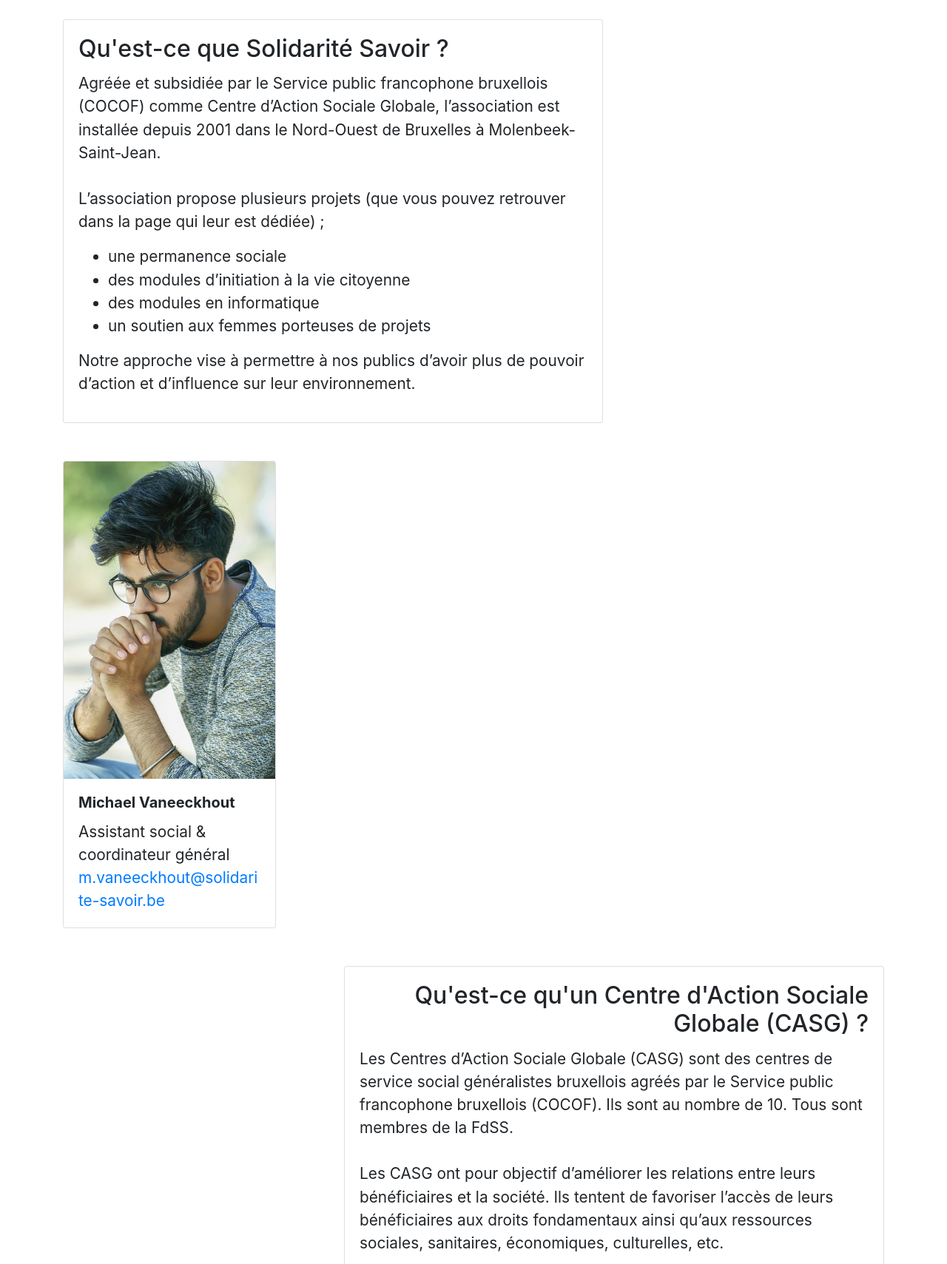
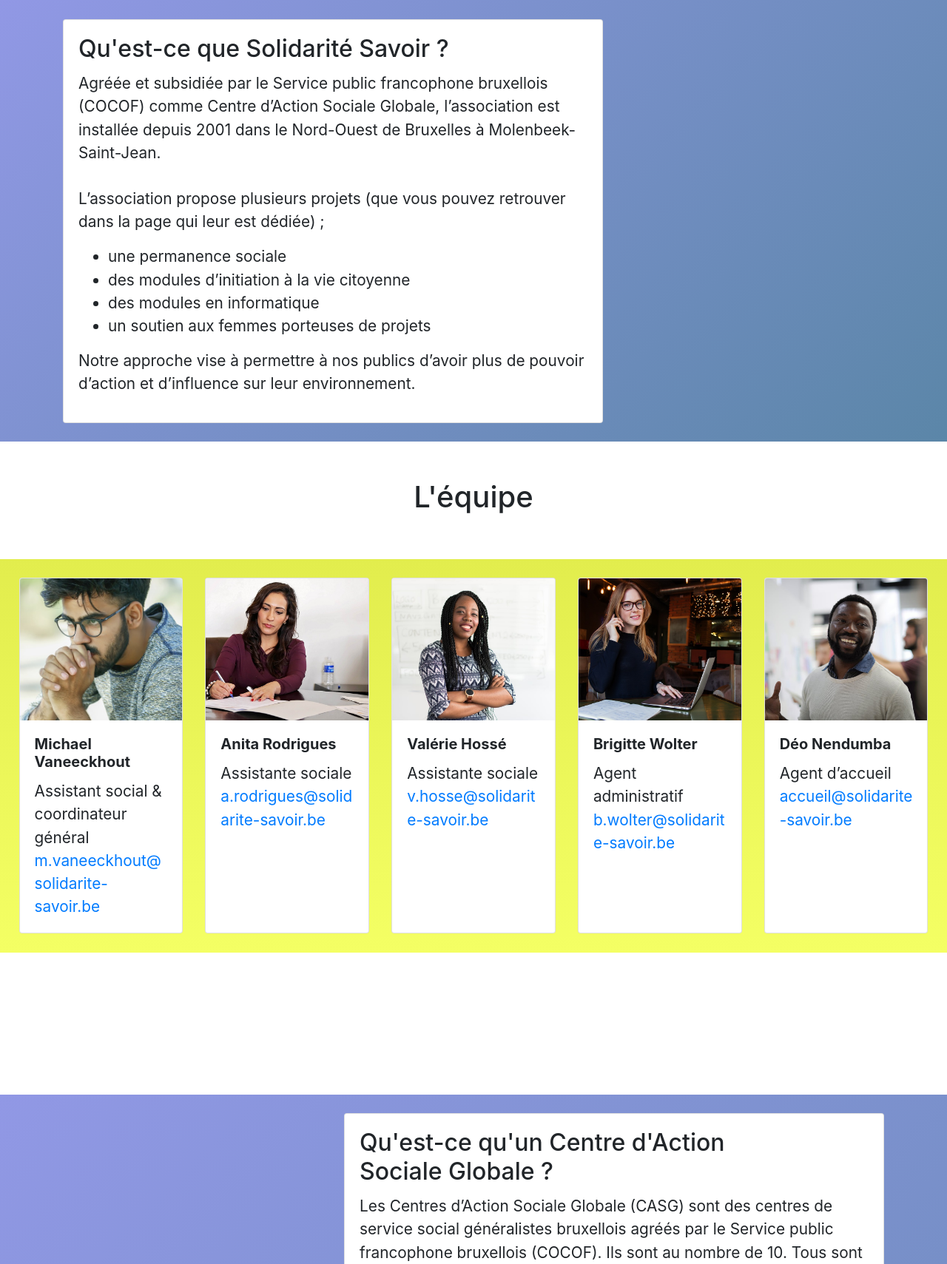
Before and after one commit to RomainVandevoorde/multipage-website-in-php, a PHP site: page / in a window 1280 px wide. Shown: the part 243-1952 px from the top of the page at 74% size. Run offline with PHP 8.4, Linux system fonts and the light colour scheme.

Commit message:
IndexEnd+ProjetsPage

```diff
--- a/assets/style/style.css
+++ b/assets/style/style.css
@@ -22,23 +22,48 @@ body {
 
 .blueBack {
   background-image: -moz-linear-gradient(135deg, #5b86a8, #9198e5);
+  background-image: -webkit-linear-gradient(135deg, #5b86a8, #9198e5);
 }
 
-#card1 {
-
+.yellowBack {
+  background-image: -moz-linear-gradient(#e2ed4d, #f4ff64);
+  background-image: -webkit-linear-gradient(#e2ed4d, #f4ff64);
 }
 
-.teamCard {
-  width: 18rem;
+.divTitle {
+  padding-top: 4%;
+  padding-bottom: 4%;
 }
 
 .card-img-top {
-  width: content;
-  height: auto;
+    width: 100%;
+    height: 15vw;
+    object-fit: cover;
 }
 
-/* .card {
-  border: 0px;
+#teamDeck {
+  padding: 2%;
   background-image: -moz-linear-gradient(#e2ed4d, #f4ff64);
   background-image: -webkit-linear-gradient(#e2ed4d, #f4ff64);
-} */
+}
+
+#teamDiv {
+ padding-bottom: 15%;
+}
+
+.projetsTitle {
+  border-left: solid #5b86a8 4px;
+  margin-left: 10%;
+  margin-top: 4%;
+  margin-bottom: 4%;
+  padding: 0.5rem;
+}
+
+.projetsCard {
+  border: none;
+}
+
+#PermSoc {
+  width: 100%;
+  padding: none;
+}
--- a/index.php
+++ b/index.php
@@ -4,7 +4,7 @@ require __DIR__.'/templates/header.php';
 
 ?>
 
-<!-- 1ère Card --------------------------------------------------------------------------------------------------------->
+<!-- 1 Card-Acceuil : besoin d'une illustration à sa droite-->
 
 <div class="blueBack">
   <div class="container">
@@ -29,25 +29,50 @@ require __DIR__.'/templates/header.php';
   </div>
 </div>
 
-<!-- 2ème Card --------------------------------------------------------------------------------------------------------->
+<!-- 2 Card-Deck-Equipe : Problème de scroll-bar horizontale & not responsive-->
 
-<!-- EQUIPE -->
-<div class="">
-  <div class="container">
-    <div class="row">
-      <div class="col-sm-4 col-md-4 col-lg-2 col-xl-2">
-        <div class="card teamCard">
-          <img class="card-img-top mx-auto" src="assets/img/man-port1.jpg" alt="Card image cap">
-          <div class="card-body">
-            <h5 class="card-title"><b>Michael Vaneeckhout</b></h5>
-            <p class="card-text">Assistant social & coordinateur général</br><a href="mailto:m.vaneeckhout@solidarite-savoir.be">m.vaneeckhout@solidarite-savoir.be</a></p>
-          </div>
+<div id="teamDiv">
+  <h1 class="divTitle text-center">L'équipe</h1>
+  <div class="card-deck" id="teamDeck">
+    <div class="card">
+      <img class="card-img-top mx-auto" src="assets/img/man-port1.jpg" alt="Card image cap">
+      <div class="card-body">
+        <h5 class="card-title"><b>Michael Vaneeckhout</b></h5>
+        <p class="card-text">Assistant social & coordinateur général</br><a href="mailto:m.vaneeckhout@solidarite-savoir.be">m.vaneeckhout@solidarite-savoir.be</a></p>
+      </div>
+    </div>
+    <div class="card">
+      <img class="card-img-top mx-auto" src="assets/img/woman-port1.jpg" alt="Card image cap">
+      <div class="card-body">
+        <h5 class="card-title"><b>Anita Rodrigues</b></h5>
+        <p class="card-text">Assistante sociale</br><a href="mailto:a.rodrigues@solidarite-savoir.be">a.rodrigues@solidarite-savoir.be</a></p>
+      </div>
+    </div>
+    <div class="card">
+      <img class="card-img-top mx-auto" src="assets/img/woman-port3.jpeg" alt="Card image cap">
+      <div class="card-body">
+        <h5 class="card-title"><b>Valérie Hossé</b></h5>
+        <p class="card-text">Assistante sociale</br><a href="mailto:v.hosse@solidarite-savoir.be">v.hosse@solidarite-savoir.be</a></p>
+      </div>
+    </div>
+    <div class="card">
+      <img class="card-img-top mx-auto" src="assets/img/woman-port2.jpg" alt="Card image cap">
+      <div class="card-body">
+        <h5 class="card-title"><b>Brigitte Wolter</b></h5>
+        <p class="card-text">Agent administratif</br><a href="mailto:b.wolter@solidarite-savoir.be">b.wolter@solidarite-savoir.be</a></p>
+      </div>
+    </div>
+    <div class="card">
+      <img class="card-img-top mx-auto" src="assets/img/man-port2.jpg" alt="Card image cap">
+      <div class="card-body">
+        <h5 class="card-title"><b>Déo Nendumba</b></h5>
+        <p class="card-text">Agent d’accueil</br><a href="mailto:accueil@solidarite-savoir.be">accueil@solidarite-savoir.be</a></p>
       </div>
     </div>
   </div>
 </div>
 
-<!-- 3éme Card --------------------------------------------------------------------------------------------------------->
+<!-- 3 Card-CASG : à cacher-->
 
 <div class="blueBack">
 <div class="container">
@@ -55,7 +80,7 @@ require __DIR__.'/templates/header.php';
       <div class="col-sm-12 col-md-12 col-lg-8 col-xl-8 offset-lg-4 offset-xl-4">
           <div class="card">
           <div class="card-body">
-            <h2 class="card-title text-right">Qu'est-ce qu'un Centre d'Action Sociale Globale (CASG) ?</h2>
+            <h2 class="card-title">Qu'est-ce qu'un Centre d'Action </br>Sociale Globale ?</h2>
             <p class="card-text">Les Centres d’Action Sociale Globale (CASG) sont des centres de service social généralistes bruxellois agréés par le Service public francophone bruxellois (COCOF). Ils sont au nombre de 10. Tous sont membres de la FdSS.</br></br>
             Les CASG ont pour objectif d’améliorer les relations entre leurs bénéficiaires et la société. Ils tentent de favoriser l’accès de leurs bénéficiaires aux droits fondamentaux ainsi qu’aux ressources sociales, sanitaires, économiques, culturelles, etc.</br></br>
                 <b>A qui s’adressent-ils ?</b></br></br>
@@ -83,6 +108,41 @@ require __DIR__.'/templates/header.php';
       </div>
     </div>
   </div>
+
+<!-- 3 Card-Soutenir & 4 Card-Volontaire -->
+
+<div class="container">
+  <div class="row">
+    <div class="col-sm-12 col-md-12 col-lg-6 col-xl-6">
+        <div class="card">
+        <div class="card-body">
+          <h2 class="card-title">Nous soutenir !</h2>
+          <p class="card-text">Aider financièrement l’asbl Solidarité Savoir c’est :
+            <ul>
+              <li>Associer son nom à un projet social et solidaire</li>
+              <li>Contribuer à l’amélioration et au développement de quartiers Bruxellois</li>
+              <li>Renforcer la cohésion sociale et le soutien des populations fragilisées</li>
+            </ul>
+            <b>Comment nous aider :</b></br></br>
+            Par versement sur notre compte Triodos en mentionnant la communication : « Don-Solsa » N° de compte : BE92-5230803690-23 </br></br>
+            <b>Si votre don est supérieur à 40 euros, vous recevrez automatiquement une attestation fiscale vous permettant de déduire la somme de vos impôts.</b></br></br>
+            Dans le cas d’un soutien en nature ou en service, l’association a besoin de mobilier, d’outils de promotion, d’outils informatiques …</p>
+        </div>
+      </div>
+    </div>
+    <div class="col-sm-12 col-md-12 col-lg-6 col-xl-6">
+        <div class="card">
+        <div class="card-body">
+          <h2 class="card-title">... et de volontaires !</h2>
+          <p class="card-text">	L’asbl Solidarité Savoir est toujours à la recherche de nouveaux volontaires prêts à nous apporter leur soutien dans nos différents projets.</br></br>
+          Le type de volontariat peut varier : Animateur pour nos modules informatique, Entrepreneur expérimenté pour notre projet Entreprendre au féminin …</br></br>
+          Si vous désirez plus d’informations,</br><a href="">contactez-nous</a> !</p>
+        </div>
+      </div>
+    </div>
+  </div>
+</div>
+
 <?php
 
 require __DIR__.'/templates/footer.php';
--- a/supcom.php
+++ b/supcom.php
@@ -0,0 +1,5 @@
+<?php
+
+require __DIR__.'/templates/header.php';
+
+ ?>
--- a/templates/header.php
+++ b/templates/header.php
@@ -18,16 +18,16 @@
         <div class="collapse navbar-collapse" id="navbarSupportedContent">
           <ul class="navbar-nav mr-auto">
             <li class="nav-item">
-              <a class="nav-link" href="#">Acceuil</a>
+              <a class="nav-link" href="index.php">Acceuil</a>
             </li>
             <li class="nav-item">
-              <a class="nav-link" href="#">Projets</a>
+              <a class="nav-link" href="projets.php">Projets</a>
             </li>
             <li class="nav-item">
-              <a class="nav-link" href="#">Contact</a>
+              <a class="nav-link" href="contact.php">Contact</a>
             </li>
             <li class="nav-item">
-              <a class="nav-link" href="#">Supports de Communication</a>
+              <a class="nav-link" href="supcom.php">Supports de Communication</a>
             </li>
           </ul>
         </div>
```
Also changed, not shown: projets.php (+62 -0 lines), assets/img/image-perm.png (added), assets/img/man-port2.jpg (added), assets/img/woman-port3.jpeg (added).
